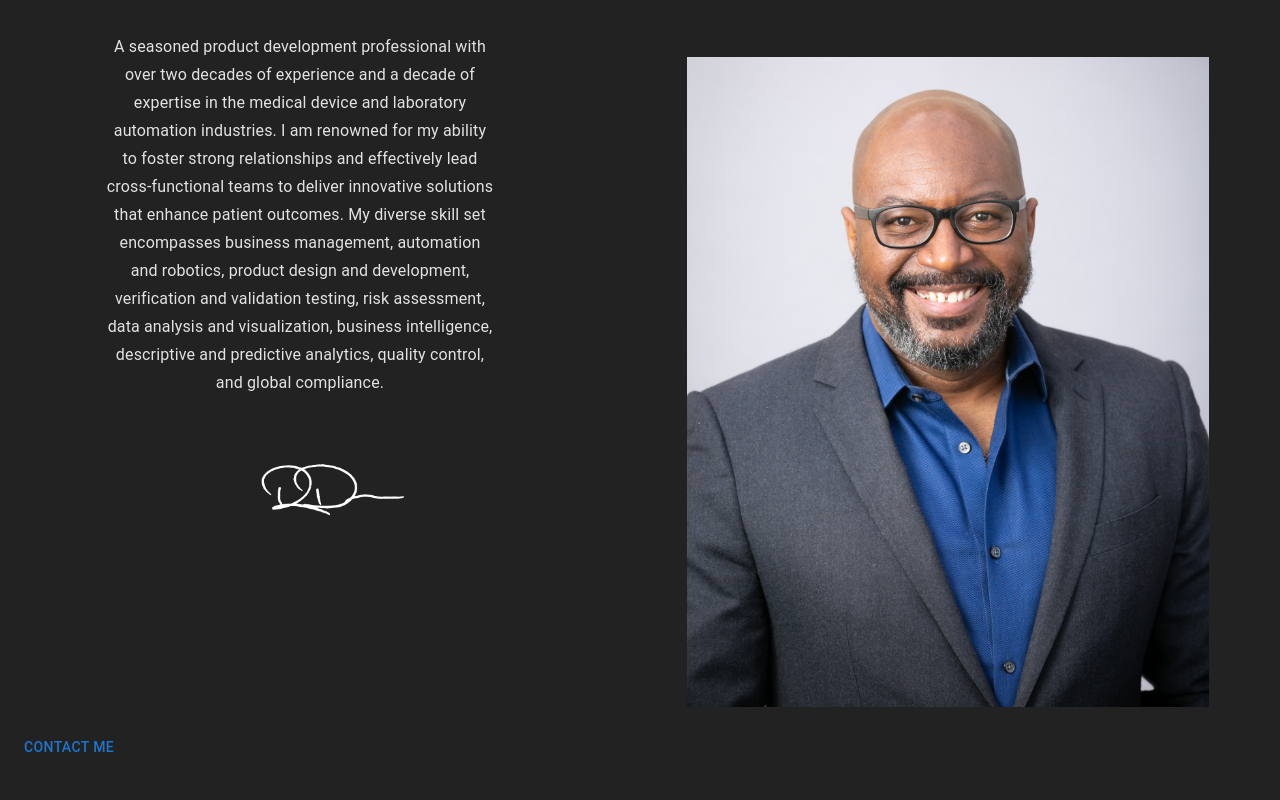
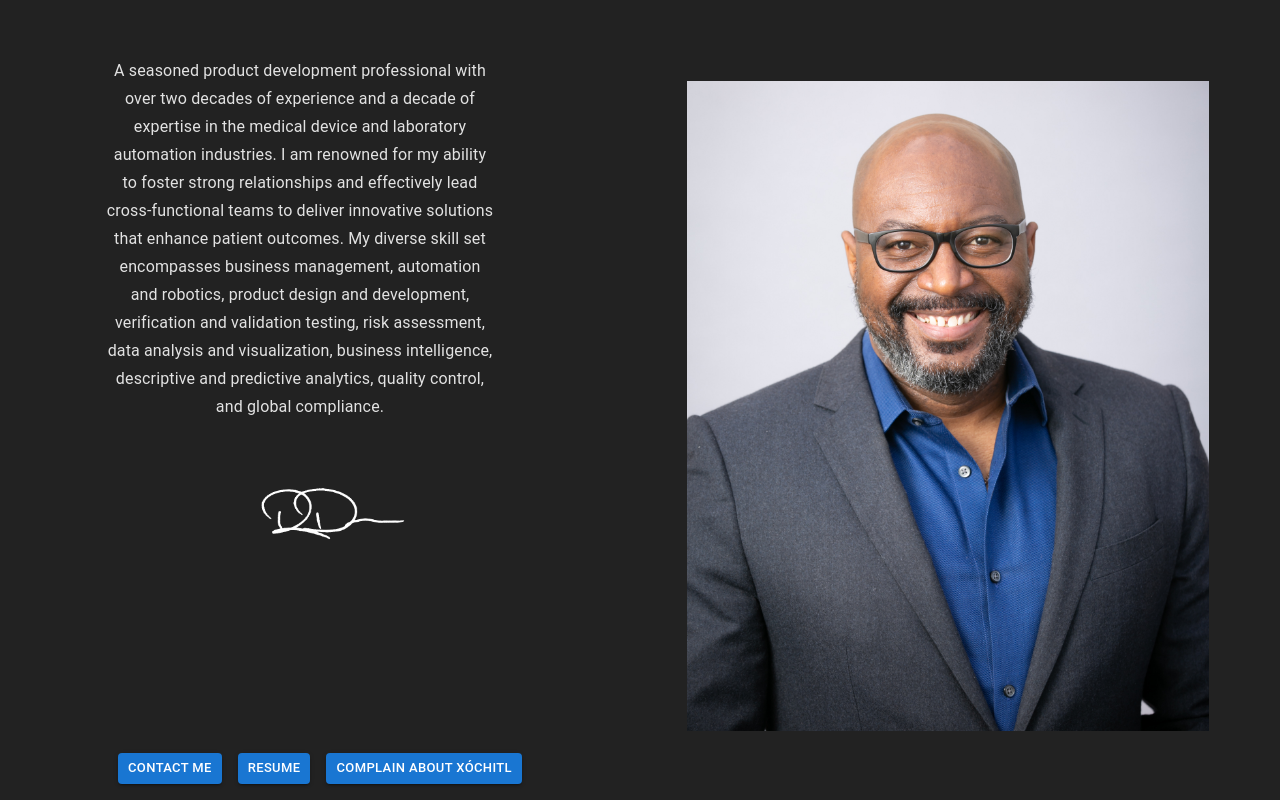
Before and after one commit to usefulmove/ded, a React (Vite) app: page / in a window 1280 px wide. Shown: the part 202-1002 px from the top of the page. Built offline with nearby package versions, Linux system fonts and the light colour scheme.

Commit message:
(automated gcp push)

```diff
--- a/src/App.css
+++ b/src/App.css
@@ -4,5 +4,5 @@
 }
 
 .selection-heading {
-  color: #888888;
+  color: #444444;
 }
--- a/src/App.jsx
+++ b/src/App.jsx
@@ -71,24 +71,28 @@ function App() {
               <Tab label="Contact Me" {...a11yProps(5)} />
             </Tabs>
           </Box>
-          <TabPanel value={value} index={0}></TabPanel>
-          <TabPanel value={value} index={1}>
-            <Typography variant="h5">
+          <TabPanel value={value} index={0}>
+          </TabPanel>
+          <TabPanel value={value} index={1} className="selection-heading">
+            <Typography variant="h6">
               Developing Incredible Solutions
             </Typography>
           </TabPanel>
-          <TabPanel value={value} index={2}>
-            Medical Device Development and Global Compliance
+          <TabPanel value={value} index={2} className="selection-heading">
+            <Typography variant="h6">
+              Medical Device Development and Global Compliance
+            </Typography>
           </TabPanel>
-          <TabPanel value={value} index={3}>
-            Lab Automation
+          <TabPanel value={value} index={3} className="selection-heading">
+            <Typography variant="h6">Lab Automation</Typography>
           </TabPanel>
-          <TabPanel value={value} index={4}>
-            Building Incredible Teams
+          <TabPanel value={value} index={4} className="selection-heading">
+            <Typography variant="h6">Building Incredible Teams</Typography>
           </TabPanel>
-          <TabPanel value={value} index={5}>
-            Contact Duane
+          <TabPanel value={value} index={5} className="selection-heading">
+            <Typography variant="h6">Contact Duane</Typography>
           </TabPanel>
+          <br />
         </Grid>
       </Grid>
       <Grid item container xs={12} spacing={2} padding={2}>
--- a/src/components/Footer.jsx
+++ b/src/components/Footer.jsx
@@ -2,9 +2,15 @@ import { Button, Grid, Typography } from "@mui/material";
 
 function Footer() {
   return (
-    <Grid container justifyContent="space-between" alignItems="center">
+    <Grid container justifyContent="center" alignItems="center" spacing={2} xs={6}>
       <Grid item>
-        <Button variant="text">Contact Me</Button>
+        <Button variant="contained" size="small">Contact Me</Button>
+      </Grid>
+      <Grid item>
+        <Button variant="contained" size="small">Resume</Button>
+      </Grid>
+      <Grid item>
+        <Button variant="contained" size="small" onClick={() => alert("I understand")}>Complain about Xóchitl</Button>
       </Grid>
     </Grid>
   );
```
